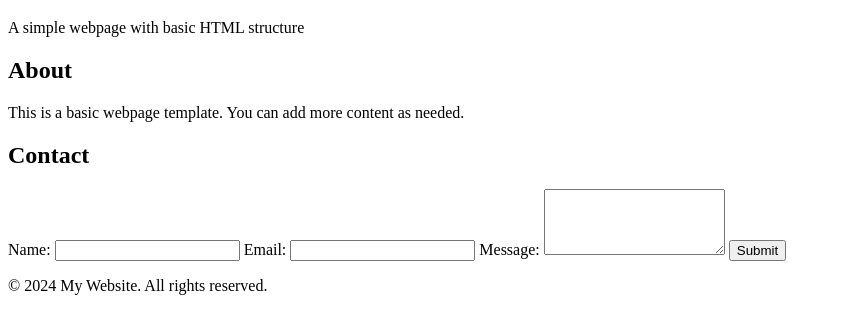
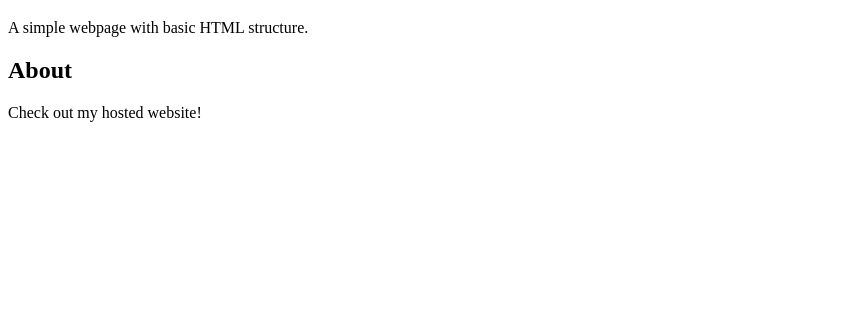
Before and after one commit to AStrangePotato/AStrangePotato.github.io, a plain HTML site: page index.html in a window 1280 px wide. Shown: the part 61-394 px from the top of the page, without its empty margins (0-841 px from the left). Drawn offline with Linux system fonts and the light colour scheme.

Commit message:
Update index.html

```diff
--- a/index.html
+++ b/index.html
@@ -3,44 +3,23 @@
 <head>
   <meta charset="UTF-8">
   <meta name="viewport" content="width=device-width, initial-scale=1.0">
-  <title>Basic HTML Page</title>
+  <title>Daniel's HTML page</title>
 </head>
 <body>
 
   <!-- Header section -->
   <header>
     <h1>Welcome to My Website</h1>
-    <p>A simple webpage with basic HTML structure</p>
+    <p>A simple webpage with basic HTML structure.</p>
   </header>
 
   <!-- Main content section -->
   <main>
     <section>
       <h2>About</h2>
-      <p>This is a basic webpage template. You can add more content as needed.</p>
-    </section>
-
-    <section>
-      <h2>Contact</h2>
-      <form action="#">
-        <label for="name">Name:</label>
-        <input type="text" id="name" name="name">
-
-        <label for="email">Email:</label>
-        <input type="email" id="email" name="email">
-
-        <label for="message">Message:</label>
-        <textarea id="message" name="message" rows="4"></textarea>
-
-        <button type="submit">Submit</button>
-      </form>
+      <p>Check out my hosted website!</p>
     </section>
   </main>
 
-  <!-- Footer section -->
-  <footer>
-    <p>&copy; 2024 My Website. All rights reserved.</p>
-  </footer>
-
 </body>
 </html>
```
